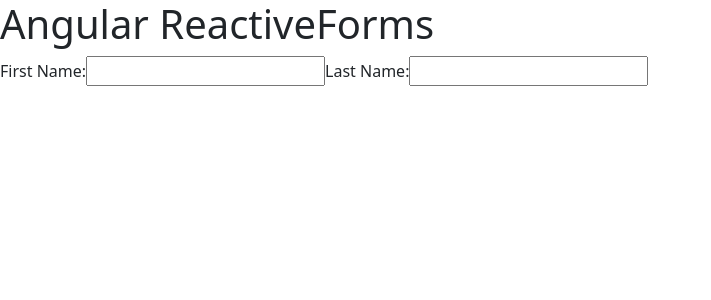
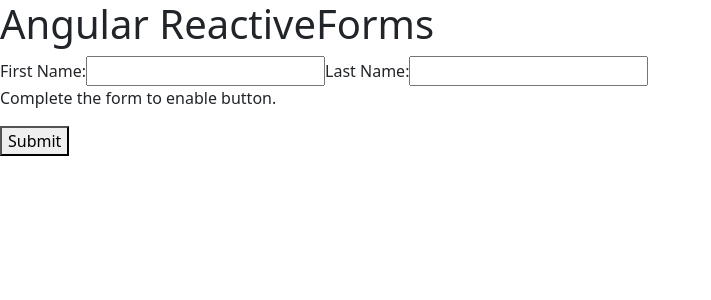
Before and after one commit to jvlcode/angular-20-course, an Angular app: page / in a window 1280 px wide. Shown: the top 300 px of the page, without its empty margins (0-711 px from the left). Built offline with nearby package versions, Linux system fonts and the light colour scheme.

Commit message:
03 Save form data

```diff
--- a/src/app/02-Reactive-Forms/profile-editor/profile-editor.component.html
+++ b/src/app/02-Reactive-Forms/profile-editor/profile-editor.component.html
@@ -1,6 +1,8 @@
-<form [formGroup]="profileForm">
-  <label for="first-name">First Name: </label>
-  <input id="first-name" type="text" formControlName="firstName" />
-  <label for="last-name">Last Name: </label>
-  <input id="last-name" type="text" formControlName="lastName" />
+<form [formGroup]="profileForm" (ngSubmit)="onSubmit()">
+    <label for="first-name">First Name: </label>
+    <input id="first-name" type="text" formControlName="firstName" />
+    <label for="last-name">Last Name: </label>
+    <input id="last-name" type="text" formControlName="lastName" />
+    <p>Complete the form to enable button.</p>
+    <button type="submit" [disabled]="!profileForm.valid">Submit</button>
 </form>
--- a/src/app/02-Reactive-Forms/profile-editor/profile-editor.component.ts
+++ b/src/app/02-Reactive-Forms/profile-editor/profile-editor.component.ts
@@ -12,4 +12,9 @@
     firstName: new FormControl(''),
     lastName: new FormControl(''),
   });
+
+  onSubmit() {
+    // TODO: Use EventEmitter with form value
+    console.warn(this.profileForm.value);
+  }
 }
```
